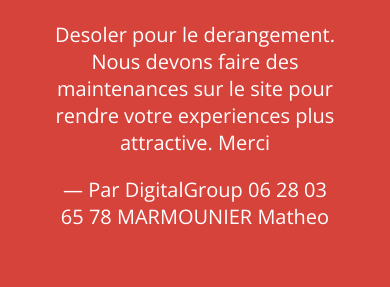
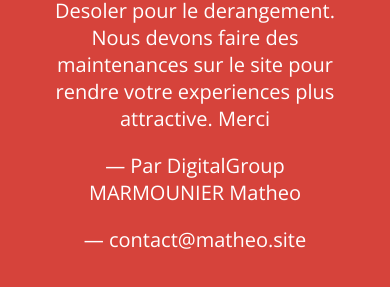
Before and after one commit to humath174/digitalGroup-Code, a plain HTML site: page index.html in a window 390 px wide. Shown: the part 481-768 px from the top of the page. Drawn offline with nearby package versions, Linux system fonts and the light colour scheme.

Commit message:
Update index.html
Ajout email suppresion numero de telephone

```diff
--- a/index.html
+++ b/index.html
@@ -18,6 +18,7 @@
     <h1>Bientot de nouveau disponible   !</h1>
     <div>
         <p>Desoler pour le derangement. Nous devons faire des maintenances sur le site pour rendre votre experiences plus attractive. Merci </a> </p>
-        <p>&mdash; Par DigitalGroup 06 28 03 65 78 MARMOUNIER Matheo</p>
+        <p>&mdash; Par DigitalGroup MARMOUNIER Matheo</p>
+              <p>&mdash; contact@matheo.site</p>
     </div>
 </article>
```
